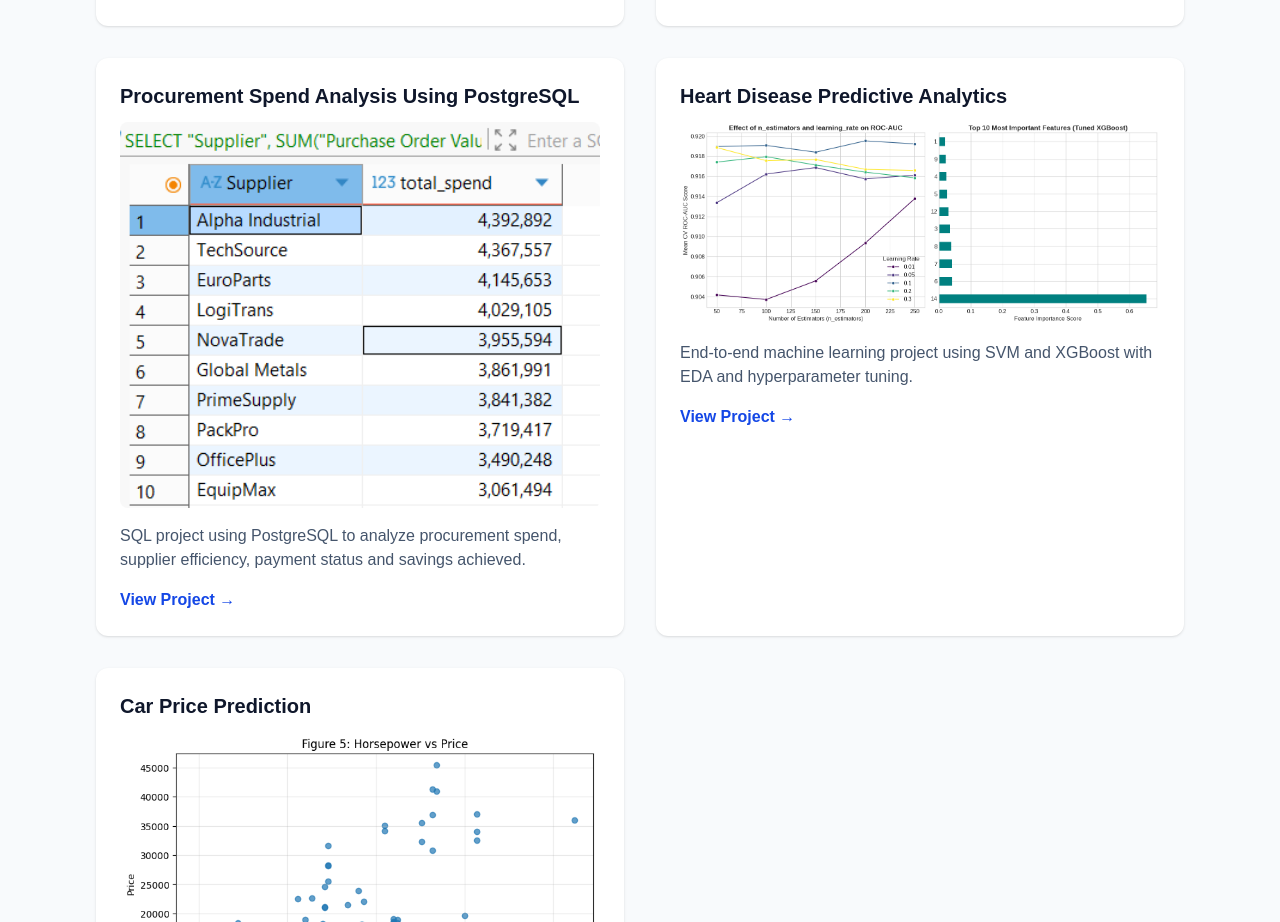
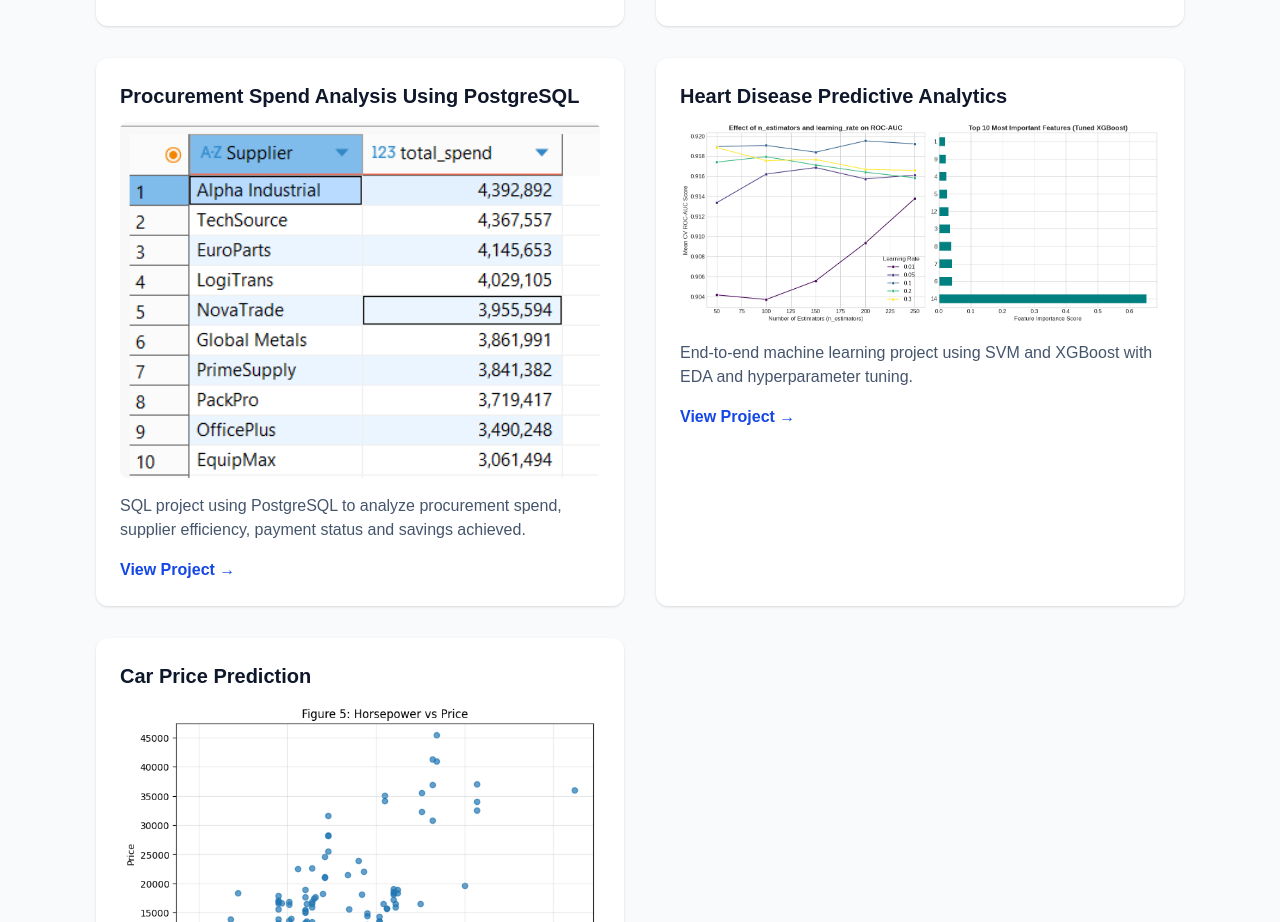
Before and after one commit to lasfarfz-pixel/fatima-portfolio, a Next.js app: page / in a window 1280 px wide. Shown: the part 1904-2826 px from the top of the page. Built offline with nearby package versions, Linux system fonts and the light colour scheme.

Commit message:
Updated SQL project screenshot

```diff
--- a/app/page.tsx
+++ b/app/page.tsx
@@ -241,7 +241,7 @@ export default function Home() {
         Procurement Spend Analysis Using PostgreSQL
       </h3>
       <Image
-  src="/projects/sql analysis.png"
+  src="/projects/sql-analysis.png"
   alt="SQL Procurement Analysis"
   width={500}
   height={300}
```
Also changed, not shown: public/projects/sql analysis.png (deleted), public/projects/sql-analysis.png (added).
